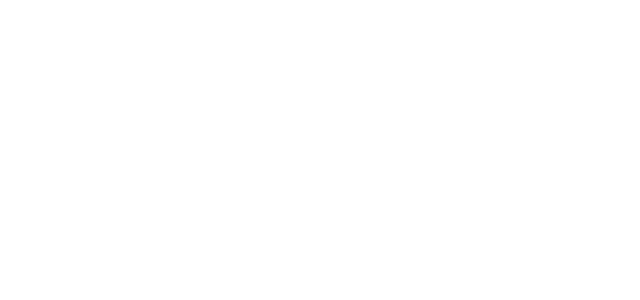
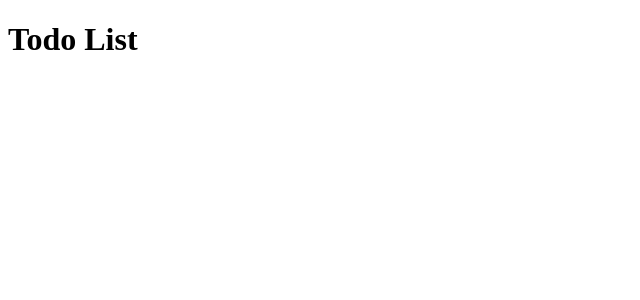
Before and after one commit to nurulistikaa/Todo-List-React-Redux, a React (Vite) app: page / in a window 1280 px wide. Shown: the top 300 px of the page, without its empty margins (0-640 px from the left). Built offline with nearby package versions, Linux system fonts and the light colour scheme.

Commit message:
Membuat judul

```diff
--- a/src/App.jsx
+++ b/src/App.jsx
@@ -1,11 +1,11 @@
-
+import React from 'react';
 function App() {
 
   return (
-    <>
-
-    </>
-  )
+    <div className="container">
+      <h1>Todo List</h1>
+    </div>
+  );
 }
 
-export default App
+export default App;
```
